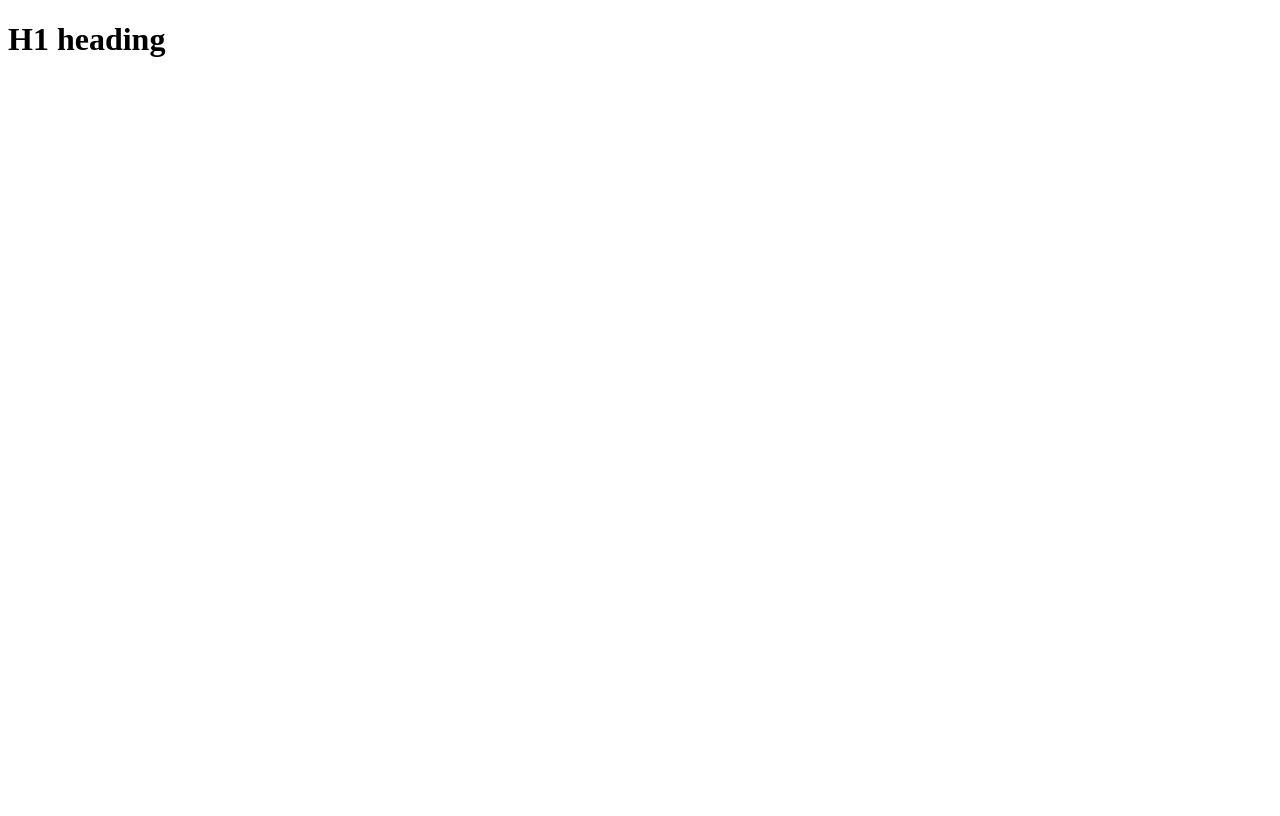
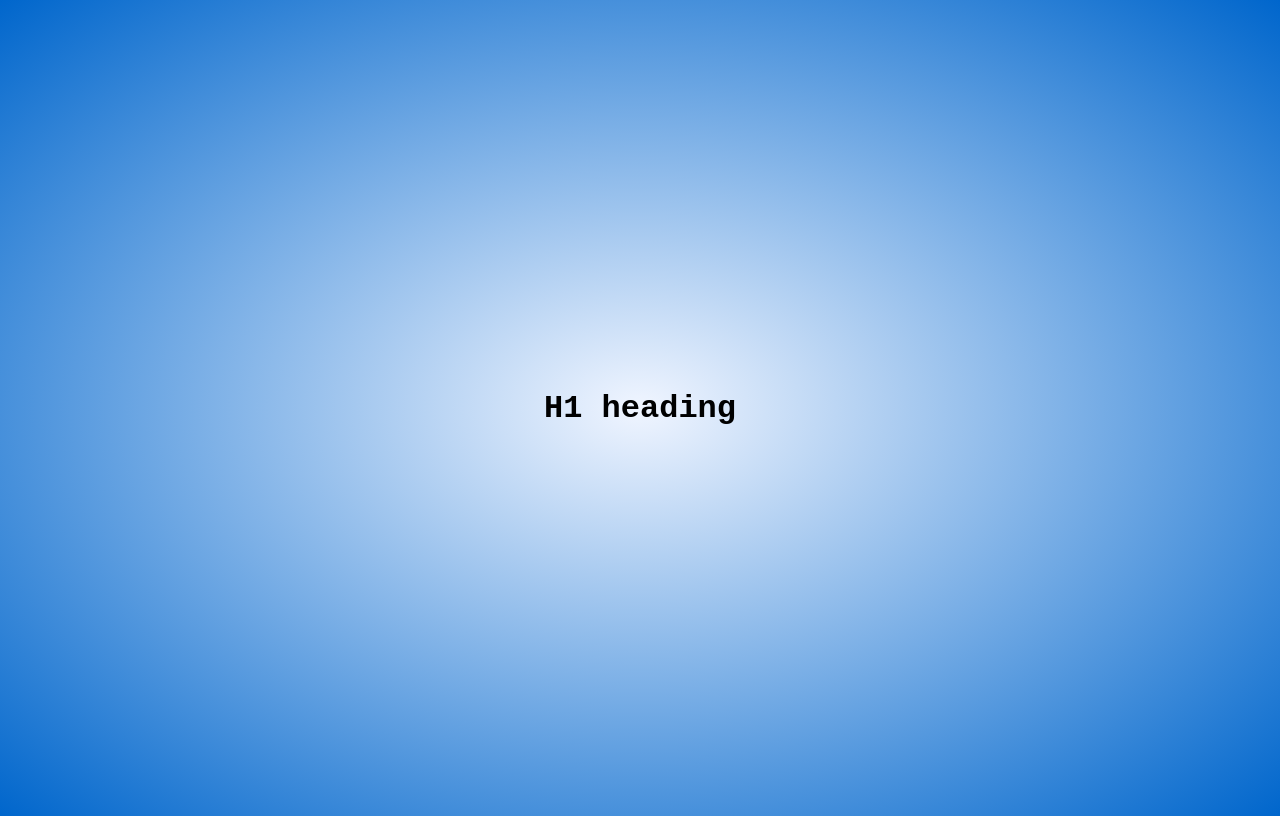
Before and after one commit to ly-manka/exercise, a plain HTML site: page index.html in a window 1280 px wide. Drawn offline with Linux system fonts and the light colour scheme.

Commit message:
Exercise-1-background

```diff
--- a/index.html
+++ b/index.html
@@ -5,6 +5,7 @@
     <meta name="viewport" content="width=device-width, initial-scale=1.0">
     <title>Document</title>
     <script src="./app.js"></script>
+    <link rel="stylesheet" href="./style.css">
 </head>
 <body>
     <h1>H1 heading</h1>
--- /dev/null
+++ b/style.css
@@ -0,0 +1,8 @@
+body{
+    font-family: 'Courier New', Courier, monospace;
+    display: flex;
+    justify-content: center;
+    align-items: center;
+    background: radial-gradient(#f0f5ff, #0066cc);
+    height: 100vh;
+}
```
